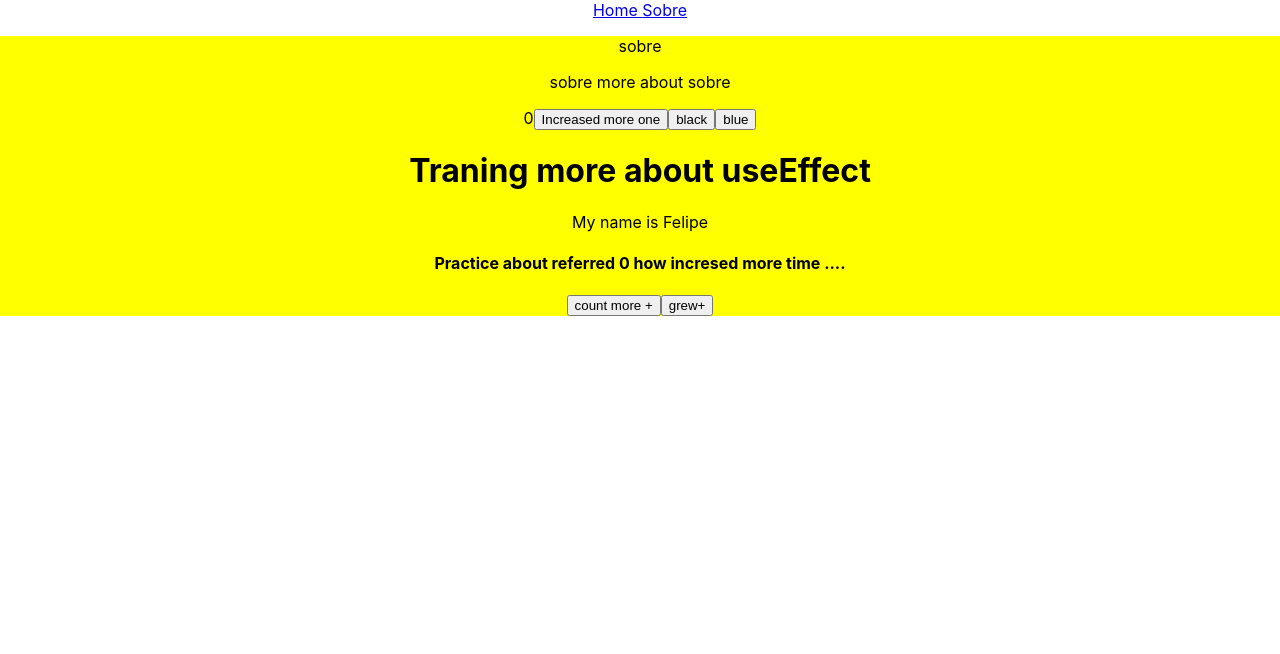
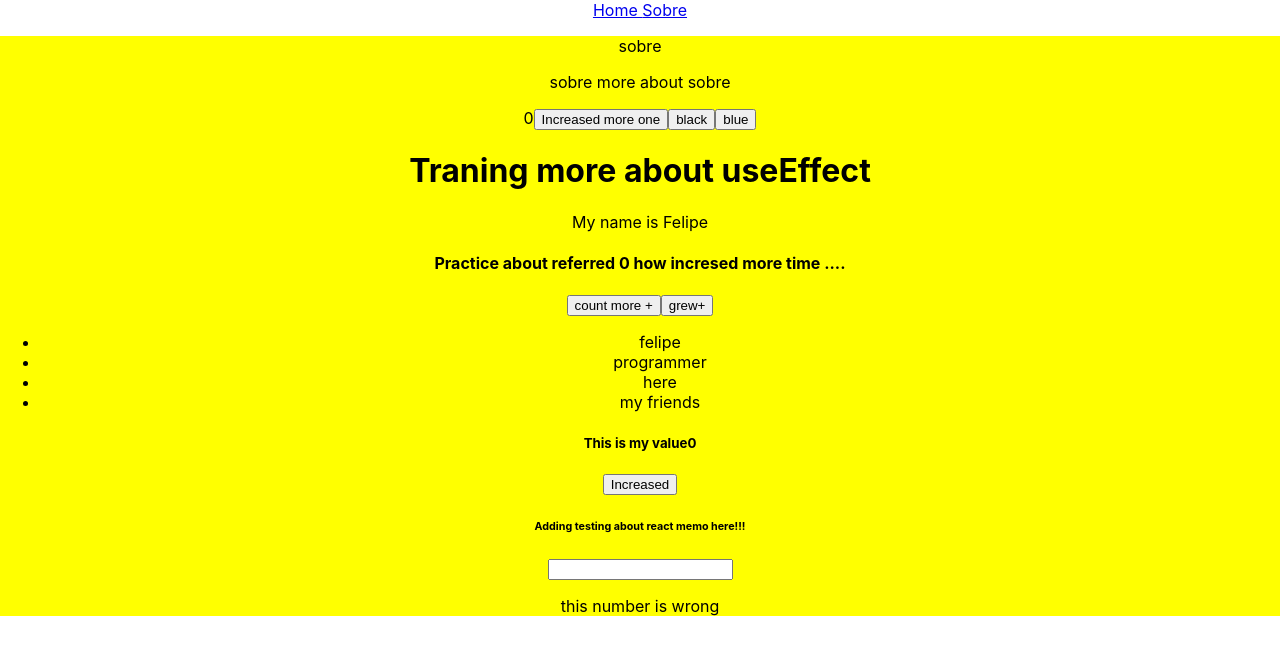
Before and after one commit to felipe-programador-18/ALL-about-Hoock, a React (Create React App) app in the folder allhoock/: page /sobre in a window 1280 px wide. Shown: the top 654 px of the page. Built offline with nearby package versions, Linux system fonts and the light colour scheme.

Commit message:
c24-adding useMemo and useCallback

```diff
--- a/allhoock/src/pages/sobre.js
+++ b/allhoock/src/pages/sobre.js
@@ -3,6 +3,8 @@ import { useVerify } from "../Personalitehook/useContext"
 import {useVerifyColor} from "../Personalitehook/useColors"
 import CreateMoreEffect from "../Componente/createAnotherUsereffect"
 import PracticeReffe from "../Componente/More.ref.userfe"
+import BuildCallback from "../MoreHoock/usecallback"
+import CreateExampleMemo from "../MoreHoock/useMemo"
 
 
 const Sobre = ( ) => {
@@ -29,6 +31,9 @@ const Sobre = ( ) => {
 
      <CreateMoreEffect/>
      <PracticeReffe/>
+     <BuildCallback/>
+
+     <CreateExampleMemo/>
 
       </div>
     </>)
```
